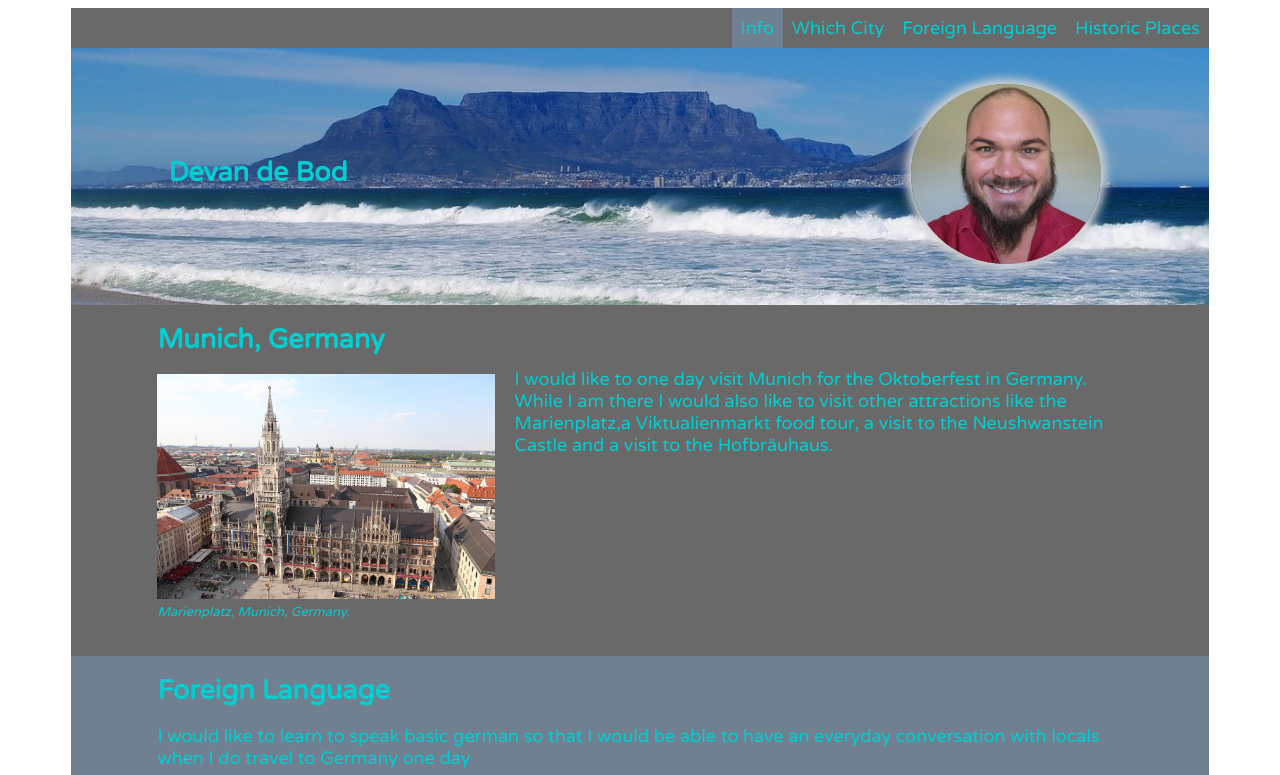
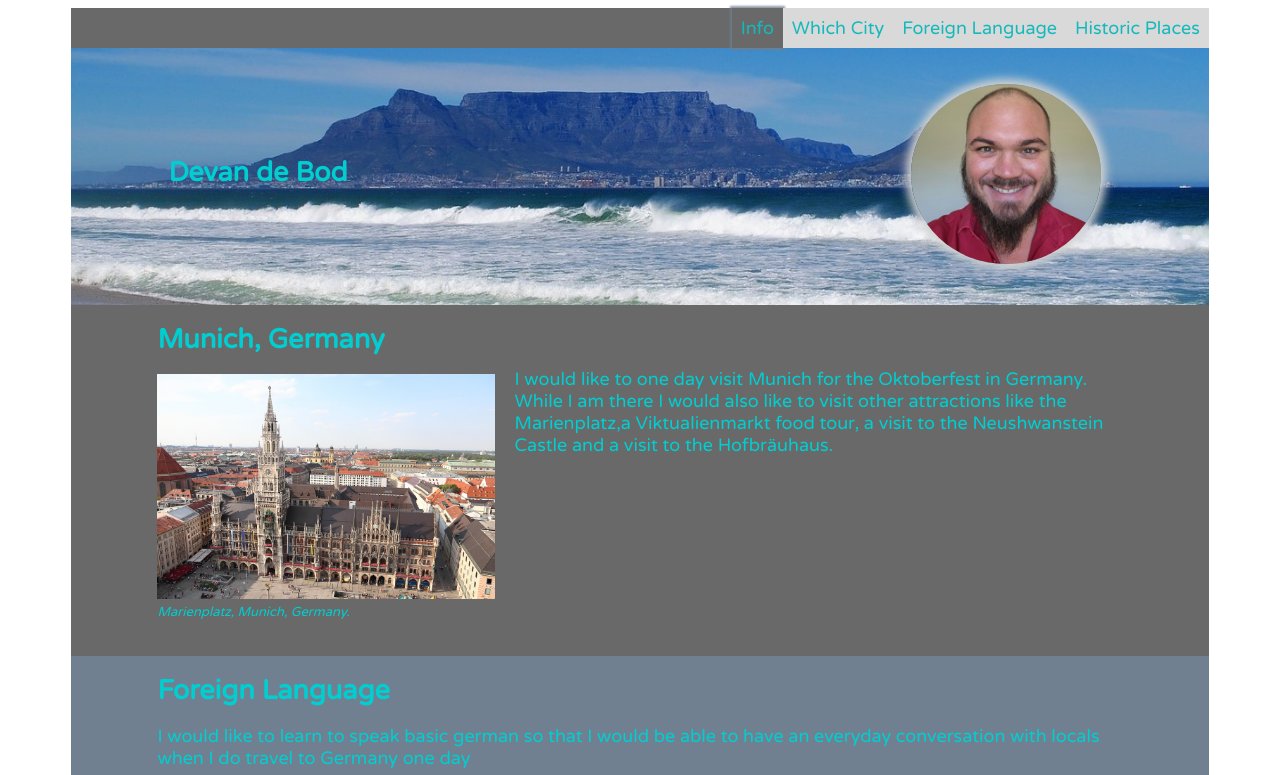
Before and after one commit to LeCodeGuy/personal-page-no-framework, a plain HTML site: page index.html in a window 1280 px wide. In both pictures the pointer is over the link "Info". Shown: the top 775 px of the page. Drawn offline with Linux system fonts and the light colour scheme.

Commit message:
added background colour and glow effect to the navigation elements

```diff
--- a/css/styles.css
+++ b/css/styles.css
@@ -66,6 +66,10 @@ header nav{
     position: sticky;
     top: 0;
  }
+ li {
+    background-color: whitesmoke;
+    opacity: 0.8;
+ }
 .navigation a {
     padding: 0.5em;
     display: block;
@@ -79,7 +83,8 @@ a:hover{
 
 /* Change the menu color to slategrey when hovering over a link*/
 .navigation a:hover {
-    background-color: slategrey;
+    background-color: dimgrey;
+    box-shadow: 0px 0px 2px 2px slategrey;
 }
 /*---Navigation END---*/
 
```
